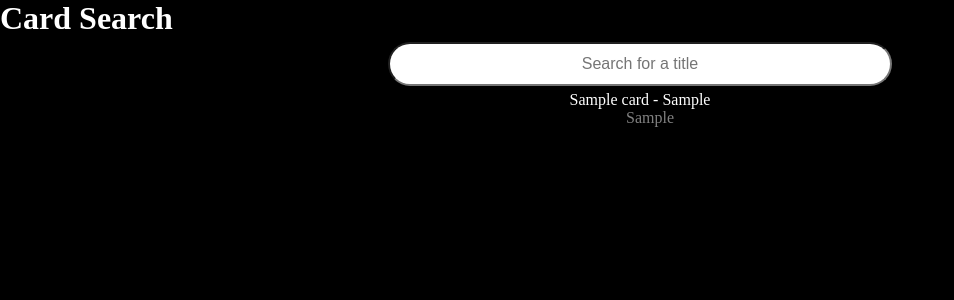
After one commit to Connor-Kubas/vsverse, a Django app: template vsverse/templates/partial_search.html in a window 1280 px wide. The commit adds this page. Shown: the top 300 px of the page, without its empty margins (0-954 px from the left). Run offline with Django 4.2, Linux system fonts and the light colour scheme; the template is opened without the code that fills it: values that come from a table or form of the project are taken from there, others are empty; tables that the repository leaves empty hold one stand-in row (values such as "Sample post"); some libraries are stand-ins or nearby versions.

Commit message:
Working on dynamic search

```diff
--- a/vsverse/core/templatetags/card_tags.py
+++ b/vsverse/core/templatetags/card_tags.py
@@ -11,7 +11,7 @@ def card(file):
 @register.simple_tag
 def search():
     # context = {'card': card}
-    return render_to_string('search-template.html')
+    return render_to_string('partials/search-template.html')
 
 @register.simple_tag
 def display_method(method, deck):
--- a/vsverse/core/urls.py
+++ b/vsverse/core/urls.py
@@ -6,7 +6,10 @@ from django.conf.urls.static import static
 urlpatterns = [
     path('', views.index, name='index'),
     path('deck/', views.deck, name='deck'),
-    path('deck/search/<str:data>/', views.search),
+    path('deck/search/<str:data>', views.search, name="data"),
+    path('/deck/search/<str:data>', views.search, name="data"),
+    path('search/', views.search, name='search'),
+    path('partial-search/', views.partial_search, name='partial_search'),
 ]
 
 urlpatterns += static(settings.STATIC_URL, document_root=settings.STATIC_ROOT)
--- a/vsverse/static/css/styles.css
+++ b/vsverse/static/css/styles.css
@@ -23,7 +23,7 @@
     flex-direction: row;
     align-items: center;
     background-color: rgb(41, 41, 41);
-    height: 470;
+    height: 470px;
     width: 100%;
 }
 
@@ -47,3 +47,25 @@ body {
     background-color: rgb(0, 19, 101);
     overflow: auto;
 }
+
+.search-container {
+    background-color: black;
+    display: flex;
+    justify-content: center;
+    align-items: center;
+    /* margin-top: 5%; */
+    width: 100%;
+    height: 5%;
+}
+
+.search-input {
+    /* width: 40%;
+    height: 100%; */
+    margin: 5px;
+    width: 500px;
+    height: 40px;
+    border-radius: 2000000px;
+    outline: none;
+    text-align: center;
+    font-size: 1em;
+}
--- /dev/null
+++ b/vsverse/templates/base.html
@@ -0,0 +1,19 @@
+{% load static %}
+
+<!DOCTYPE html>
+<html lang="en">
+<head>
+    <meta charset="UTF-8">
+    <title>VS Verse</title>
+
+    <!-- CSS -->
+    <link rel="stylesheet" href="{% static 'css/styles.css' %}">
+
+    <!-- Javascript -->
+    <script src="https://unpkg.com/htmx.org@1.9.2" integrity="sha384-L6OqL9pRWyyFU3+/bjdSri+iIphTN/bvYyM37tICVyOJkWZLpP2vGn6VUEXgzg6h" crossorigin="anonymous"></script>
+    <script src="{% static 'js/script.js' %}"></script>
+
+</head>
+<body>
+  {% block content %}{% endblock %}
+</body>
--- /dev/null
+++ b/vsverse/templates/partial_results.html
@@ -0,0 +1,8 @@
+{% load static %}
+
+{% for card in cards %}
+
+    {{ card.title}} - {{ card.version }}
+    <p style="margin-left: 20px; color: grey;">{{ card.power }}</p>
+
+{% endfor %}
--- /dev/null
+++ b/vsverse/templates/partial_search.html
@@ -0,0 +1,25 @@
+{% extends 'base.html' %}
+
+{% load static %}
+
+{% block content %}
+<header>
+    <div class="title">
+        <h1>Card Search</h1>
+    </div>
+    <div class="search" style="display:flex; align-items: center; justify-content: center;">
+        <input class="search-input"
+               name="q"
+               placeholder="Search for a title"
+               hx-get="{% url 'partial_search' %}"
+               hx-target="#results"
+               hx-trigger="input delay:.5s"
+        >
+    </div>
+</header>
+<main>
+    <section id="results" style="display:flex; align-items: center; justify-content: center; flex-direction: column;">
+        {% include 'partial_results.html' %}
+    </section>
+</main>
+{% endblock %}
--- /dev/null
+++ b/vsverse/templates/partials/search-template.html
@@ -0,0 +1,6 @@
+<div class="search-container">
+    {% comment %} <form method="GET" action='search/'> {% endcomment %}
+    <form method="get" action='search/'>
+        <input type="text" name="data" class="search-input"></input>
+    </form>
+</div>
--- a/vsverse/templates/search-template.html
+++ /dev/null
@@ -1,5 +0,0 @@
-<div class="search-container">
-    <form method="GET" action='search'>
-        <input type="text"></input>
-    </form>
-</div>
--- a/vsverse/vsverse/settings.py
+++ b/vsverse/vsverse/settings.py
@@ -40,6 +40,7 @@ INSTALLED_APPS = [
     'django.contrib.messages',
     'django.contrib.staticfiles',
     'core',
+    'django_htmx',
 ]
 
 MIDDLEWARE = [
@@ -50,6 +51,7 @@ MIDDLEWARE = [
     'django.contrib.auth.middleware.AuthenticationMiddleware',
     'django.contrib.messages.middleware.MessageMiddleware',
     'django.middleware.clickjacking.XFrameOptionsMiddleware',
+    'django_htmx.middleware.HtmxMiddleware',
 ]
 
 ROOT_URLCONF = 'vsverse.urls'
```
Also changed, not shown: vsverse/core/views.py (+28 -2 lines), vsverse/templates/card_template.html (+0 -7 lines), vsverse/templates/deck.html (+7 -4 lines).
